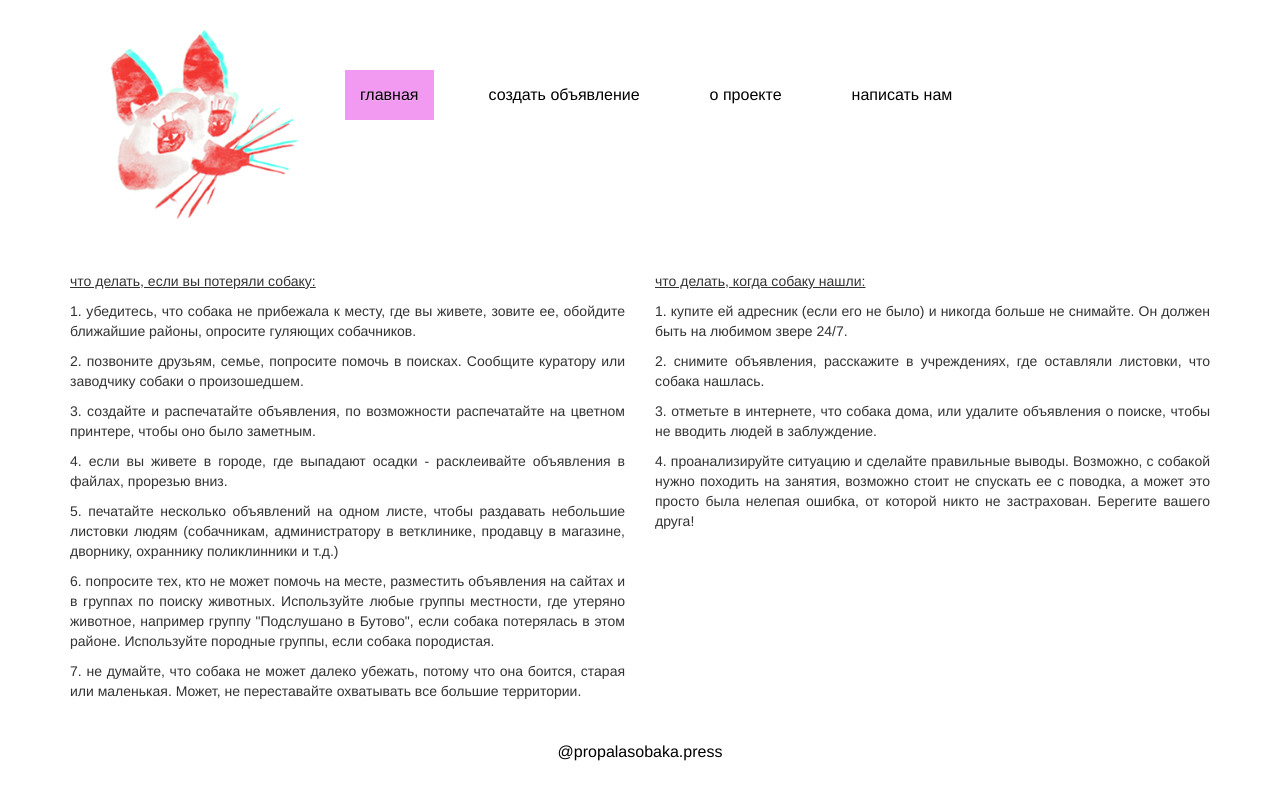
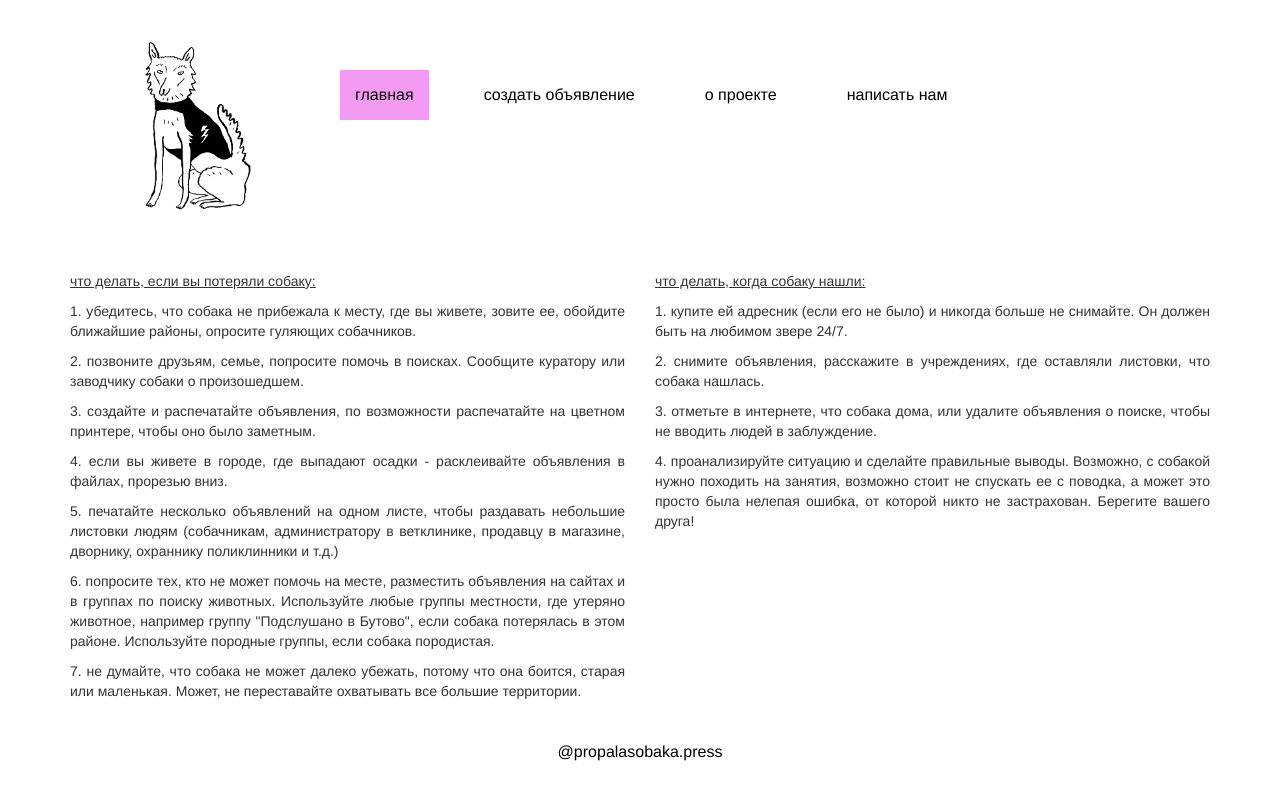
Before and after one commit to olga-kulevich/advertisement, a website with bundled scripts: page index.html in a window 1280 px wide. Built offline with nearby package versions, Linux system fonts and the light colour scheme; a script that the page names is missing; some icons are missing; files whose address does not match are found by name.

Commit message:
chahged logo image

```diff
--- a/index.html
+++ b/index.html
@@ -26,7 +26,7 @@
                 <span class="glyphicon glyphicon-menu-hamburger"></span>
             </button>
                 <a class="navbar-brand" href="#">
-                    <img alt="logo" src="./img/logo.png" class="img-fluid img-responsive">
+                    <img alt="logo" src="./img/doggy_transparent.png" class="img-fluid img-responsive">
                 </a>
         </div>
         <div id="menu" class="navbar-collapse collapse">
```
